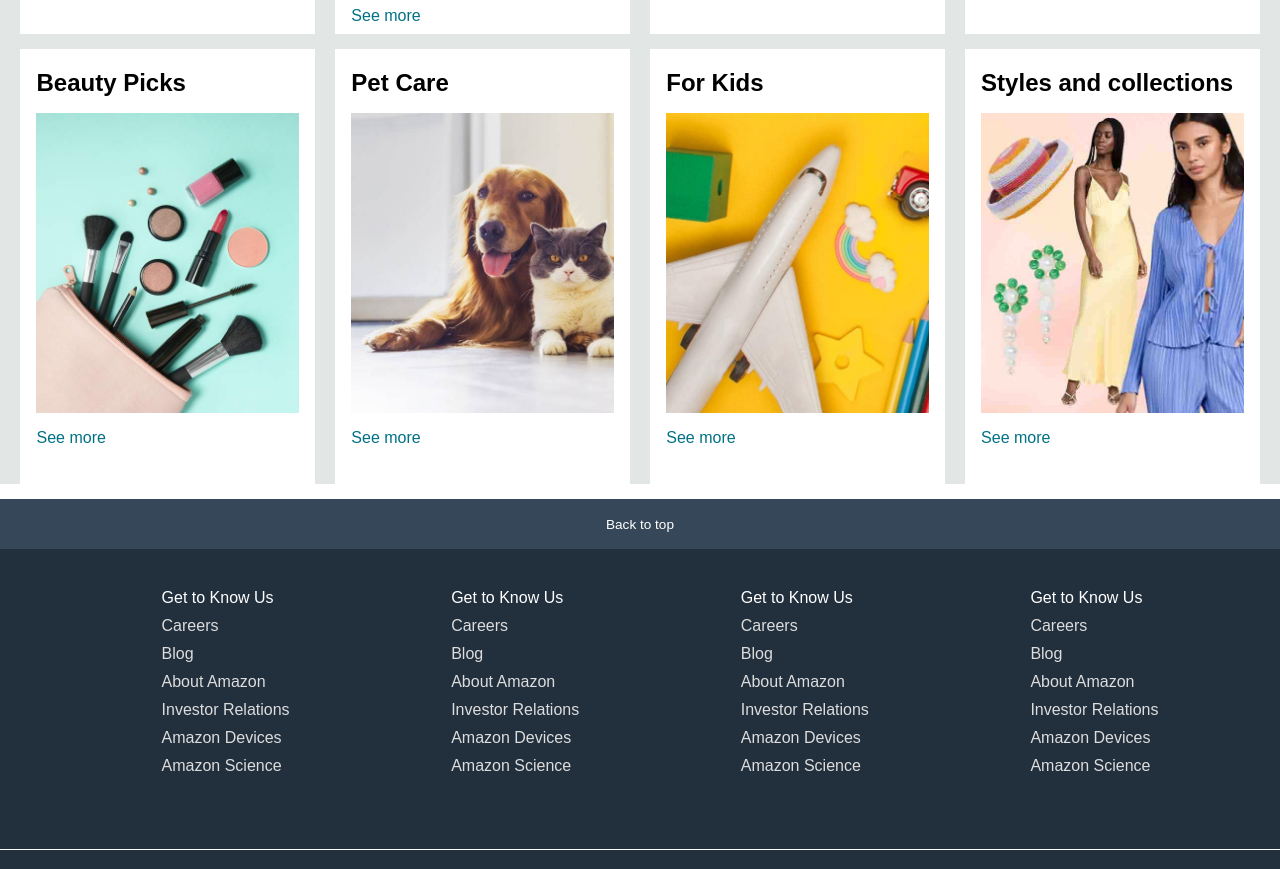
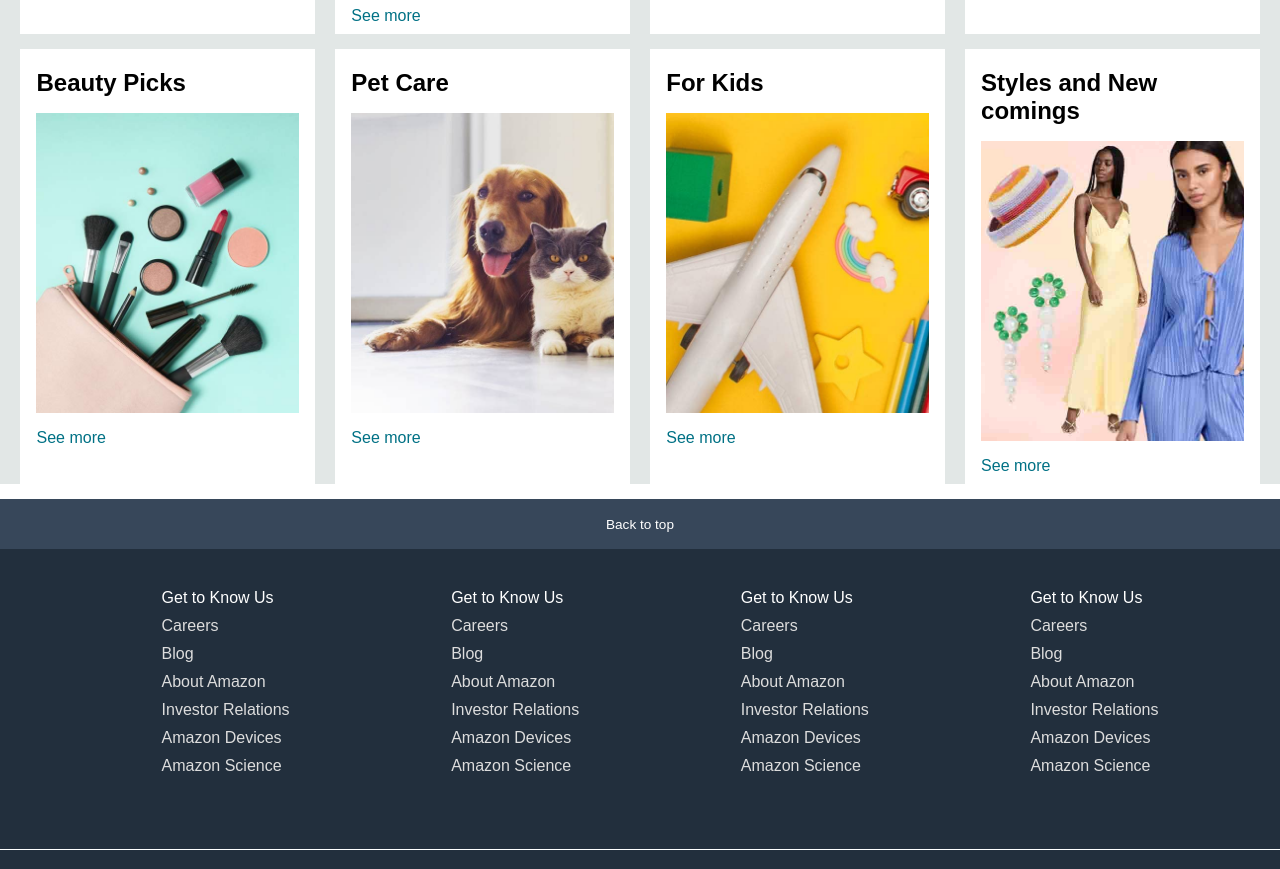
Before and after one commit to devanshV18/Amazon-Clone, a plain HTML site: page index.html in a window 1280 px wide. Shown: the part 916-1785 px from the top of the page. Drawn offline with Linux system fonts and the light colour scheme.

Commit message:
Changed h2 for box 8

```diff
--- a/index.html
+++ b/index.html
@@ -145,7 +145,7 @@
         </div>
         <div class="box8 box">
             <div class="box-content">
-                <h2>Styles and collections</h2>
+                <h2>Styles and New comings</h2>
                 <div class="box-img" style="background-image: url('box8_image.jpg');"></div>
                 <a style="text-decoration:none" href="https://www.amazon.in/dp/B0BDHX8Z63?tag=googmantxtmob55-21&ascsubtag=_k_CjwKCAjw_uGmBhBREiwAeOfsdxCzqd9WpUN8cT1EHxovQg6hD1CMvUiTrMXahD2I5y-IPPthiUcIDBoCK00QAvD_BwE_k_&gclid=CjwKCAjw_uGmBhBREiwAeOfsdxCzqd9WpUN8cT1EHxovQg6hD1CMvUiTrMXahD2I5y-IPPthiUcIDBoCK00QAvD_BwE">See more</a>
            </div>
```
